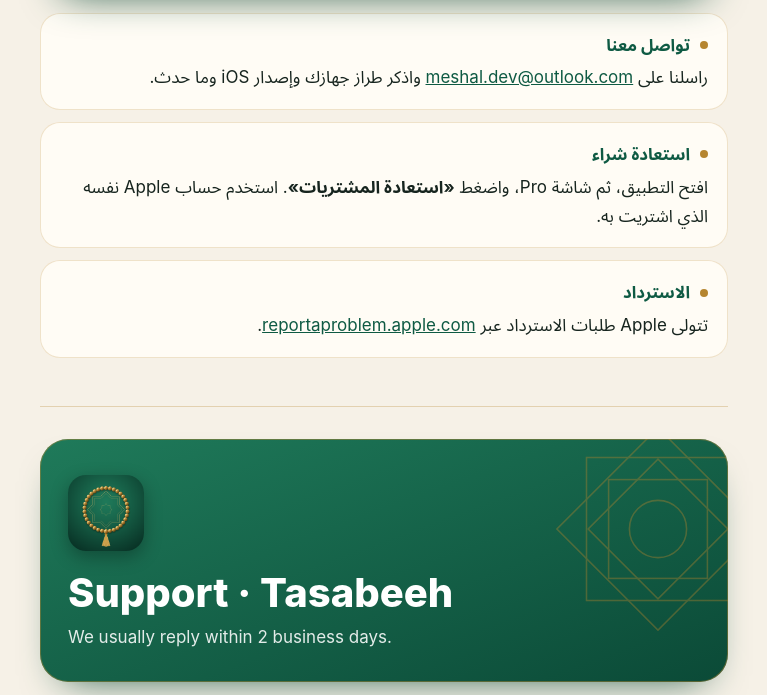
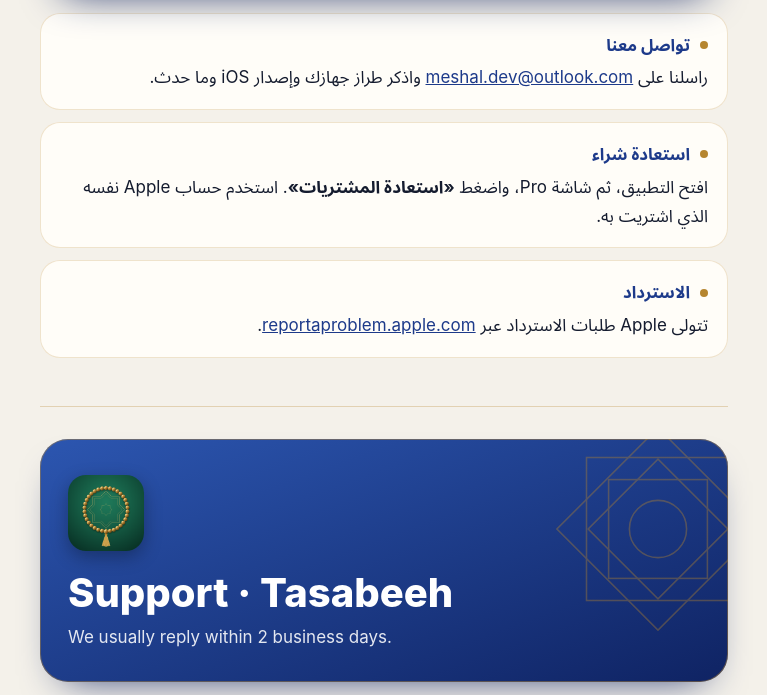
Before and after one commit to malhar222/tasabeeh, a plain HTML site: page support.html in a window 1280 px wide. Shown: the part 324-1019 px from the top of the page, without its empty margins (256-1023 px from the left). Drawn offline with Linux system fonts and the light colour scheme.

Commit message:
Lapis colours and the new medallion icon

```diff
--- a/support.html
+++ b/support.html
@@ -1,8 +1,8 @@
-<!doctype html><html lang="ar" dir="rtl"><head><meta charset="utf-8"><meta name="viewport" content="width=device-width, initial-scale=1"><meta name="robots" content="noindex"><meta name="theme-color" content="#0B4A37"><link rel="icon" href="icon.png"><link rel="apple-touch-icon" href="icon.png"><title>الدعم · تسابيح | Support · Tasabeeh</title><style>
-:root { --accent:#0E5A43; --gold:#B5852F; --bg:#F6F1E7; --card:#FFFCF5;
-  --text:#16241E; --muted:#55645C; --hero-a:#1F7A5A; --hero-b:#0B4A37; --on-hero:#FFFFFF; color-scheme: light dark; }
-@media (prefers-color-scheme: dark) { :root { --accent:#5CC79A; --gold:#E2BC6A; --bg:#0A1411;
-  --card:#111F1A; --text:#F1EADB; --muted:#A9B4AC; --hero-a:#1D7254; --hero-b:#0C3E2F; --on-hero:#F6EFDD; } }
+<!doctype html><html lang="ar" dir="rtl"><head><meta charset="utf-8"><meta name="viewport" content="width=device-width, initial-scale=1"><meta name="robots" content="noindex"><meta name="theme-color" content="#0F2363"><link rel="icon" href="icon.png"><link rel="apple-touch-icon" href="icon.png"><title>الدعم · تسابيح | Support · Tasabeeh</title><style>
+:root { --accent:#1D3A8A; --gold:#B5852F; --bg:#F4F1EA; --card:#FFFDF8;
+  --text:#141B2E; --muted:#5A6178; --hero-a:#2C56B0; --hero-b:#0F2363; --on-hero:#FFFFFF; color-scheme: light dark; }
+@media (prefers-color-scheme: dark) { :root { --accent:#8FB0FF; --gold:#E2BC6A; --bg:#090E1C;
+  --card:#111A30; --text:#EFEBE2; --muted:#A6ADC0; --hero-a:#274C9C; --hero-b:#0D1D52; --on-hero:#F4EFE2; } }
 * { box-sizing: border-box; }
 html { -webkit-text-size-adjust: 100%; scroll-behavior: smooth; }
 body { margin: 0; background: var(--bg); color: var(--text);
```
